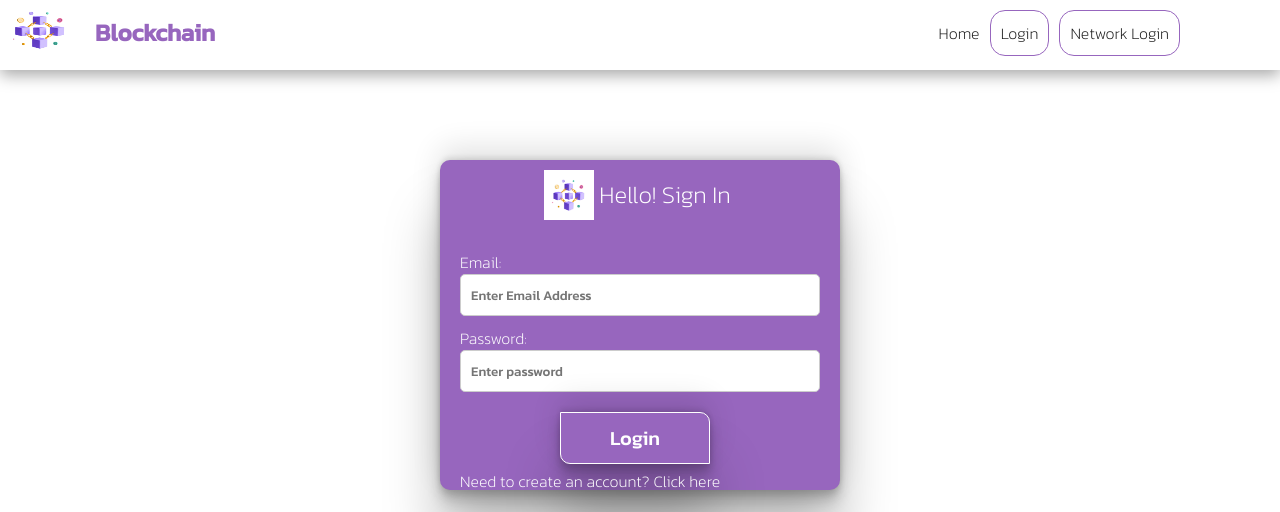
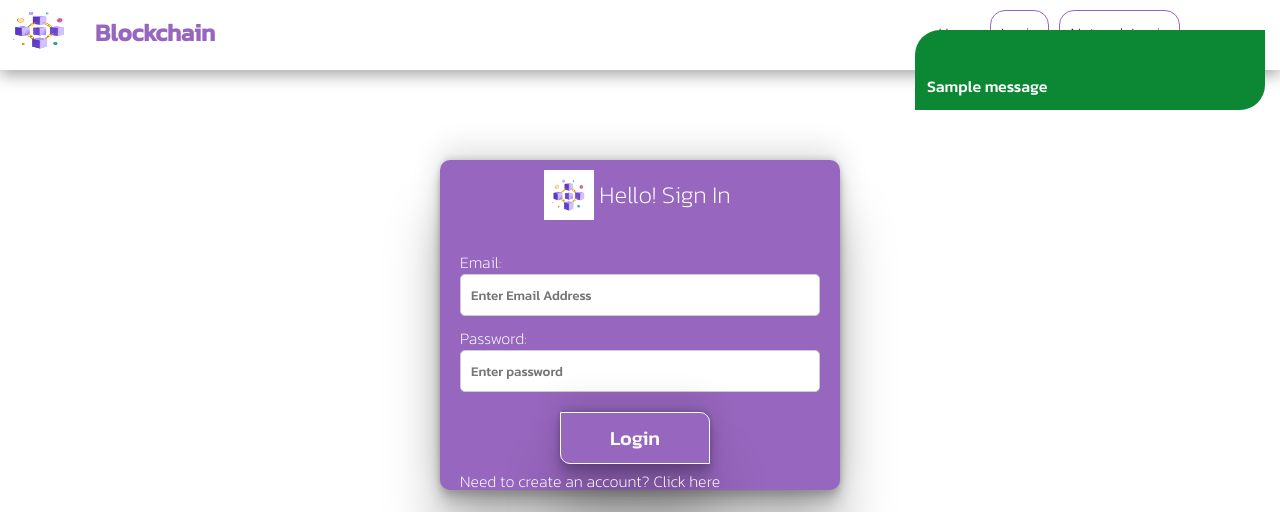
Before and after one commit to fathimaCode/Bid-Transaction-HMAC, a Django app: page /login/ in a window 1280 px wide. Shown: the top 512 px of the page. Run offline with Django 5.2, Linux system fonts and the light colour scheme; one stand-in notice (Sample message) is shown.

Commit message:
all the work is completed

```diff
--- a/eadmin/views.py
+++ b/eadmin/views.py
@@ -1,6 +1,7 @@
 from django.shortcuts import render,redirect
 from .models import particpantForm,LoginParticpantForm,particpants,tender,Blockchain,tenderCotated,TenderForm
 from datetime import datetime
+from django.http import HttpResponseRedirect
 
 from django.contrib import messages
 from .HmacEncoderDecoder import HmacEncoderDecoder
@@ -56,11 +57,15 @@ def login(request):
     return render(request,"common/loginPage.html", {'form':form})
 
 def register(request):
+    message = ''
     if request.method == 'POST':
         form = particpantForm(request.POST)
         if form.is_valid():
             form.save()
+            messages.success(request, "Your account has been created successfully!")
             return redirect('login')
+        else:
+            messages.error(request,"Invalid form submission")
     else:
         form = particpantForm()
     return render(request,"common/registerPage.html",{'form':form})
@@ -97,10 +102,21 @@ def getBidDetails(request,tender_id):
     bl_block = isTenderCotatedByUser(tender_id)
    # block_list = getattr(request, 'block_list', None)
     participant_info = getattr(request, 'participant_info', None)
-    return render(request,'e-participant/tenderDetails.html',{'tenderDetails':tenders,'block_list': bl_block, 'participant_info': participant_info})
+    print(participant_info.id)
+    currentUserid = 0
+    isCotated = False
+    for bbl in bl_block:
+        if int(bbl['userid']) == participant_info.id:
+            print("already cotated")
+            isCotated = True
+        else:
+            print("not quoted")
+
+    return render(request,'e-participant/tenderDetails.html',{'tenderDetails':tenders,'block_list': bl_block, 'participant_info': participant_info,"isCotated":isCotated})
 
 
 def newCotation(request):
+    message = ""
     if request.method=='POST':
         cotedAmount = request.POST.get('amount')
         userId = request.POST.get('userid')
@@ -122,7 +138,7 @@ def newCotation(request):
         else:
             createBlockchain(tenderNo,previousHash,encoded_data['digest'],encoded_data)
             tenderCote_create(tenderNo,userId)
-            message = "created successfully"
+            message = "Bid successfully"
     return render(request, "e-participant/index.html", {'participant_info': participant_info,'tenders':tenders,'message':message})
 
 def createBlockchain(tenderNo,previousHash,encoded,data ):
--- a/static/css/style.css
+++ b/static/css/style.css
@@ -12,10 +12,15 @@
 :root {
     --primary-color: #9766be;
     --light-primary-color: #be9fd8;
-    --green-color:#0c8835;
+    --green-color: #0c8835;
     --white-color: #ffff;
     --black-color: #0a0a0aee;
-    --red-color:#d30202;
+    --red-color: #d30202;
+    --grey-color: #b3b3b3;
+}
+
+body {
+    position: relative;
 }
 
 header {
@@ -27,18 +32,22 @@ header {
     z-index: 1000;
     box-shadow: rgba(0, 0, 0, 0.35) 0px 5px 15px;
 }
-.logo-container{
+
+.logo-container {
     display: flex;
 }
+
 header nav {
     display: flex;
     cursor: pointer;
     justify-content: space-between;
 
 }
-header nav h1{
+
+header nav h1 {
     margin: 15px;
 }
+
 header nav ul {
     margin: 15px;
     display: flex;
@@ -75,9 +84,7 @@ li span a:hover {
     color: var(--white-color);
 }
 
-.logo-image {
-
-}
+.logo-image {}
 
 .carousel {
     height: 400px;
@@ -87,13 +94,15 @@ li span a:hover {
     position: relative;
 
 }
-.heading{
+
+.heading {
     position: absolute;
     font-size: 1.8em;
     color: var(--white-color);
     margin: 15px;
     top: 50%;
 }
+
 .carousel img {
 
     width: 100%;
@@ -259,17 +268,20 @@ a {
 .dropdown:hover .dropdown-content {
     display: block;
 }
-.bl-fnt{
+
+.bl-fnt {
     font-weight: 200;
 }
-.bl-container{
+
+.bl-container {
     height: 100%;
     width: 100%;
     display: grid;
     margin: 20px;
     grid-template-columns: 1fr 1fr 1fr;
 }
-.bl-container .bl-card{
+
+.bl-container .bl-card {
     height: 250px;
     width: 350px;
     box-shadow: rgba(0, 0, 0, 0.2) 0px 12px 28px 0px, rgba(0, 0, 0, 0.1) 0px 2px 4px 0px, rgba(255, 255, 255, 0.05) 0px 0px 0px 1px inset;
@@ -277,7 +289,8 @@ a {
     margin: 5px;
     border-radius: 5px;
 }
-.bl-img{
+
+.bl-img {
     height: 120px;
     width: 170;
     position: absolute;
@@ -286,12 +299,14 @@ a {
     z-index: 1;
 
 }
-.bl-content{
+
+.bl-content {
     position: absolute;
     width: 100%;
-    height:100%;
+    height: 100%;
 }
-.bl-content .bl-title{
+
+.bl-content .bl-title {
     position: absolute;
     left: 0;
     top: 25px;
@@ -301,16 +316,19 @@ a {
     width: 100px;
     height: 30px;
 }
-.bl-content h6{
+
+.bl-content h6 {
     text-align: center;
 }
+
 .header-container {
     display: flex;
     justify-content: center;
     align-items: center;
     padding: 10px;
 }
-.bl-info{
+
+.bl-info {
     position: absolute;
     display: flex;
     padding: 5px;
@@ -319,31 +337,37 @@ a {
     width: 100%;
 
 }
-.bl-calender{
+
+.bl-calender {
     border-radius: 0 10px 0px 10px;
     padding: 4px;
     background-color: var(--primary-color);
     color: var(--white-color);
     width: 65%;
 }
-.bl-calender i{
+
+.bl-calender i {
     padding: 2px;
 }
-.bl-calender span{
+
+.bl-calender span {
     font-weight: 100;
     margin: 2px;
     padding: 5px;
 }
-.bl-cotation{
+
+.bl-cotation {
     width: 30%;
     padding: 2px;
     font-weight: 100;
 
 }
-.bl-cotation .header{
+
+.bl-cotation .header {
     font-size: 14px;
 }
-.bl-btn{
+
+.bl-btn {
     display: absolute;
     border: 1px solid var(--white-color);
     color: var(--black-color);
@@ -354,57 +378,74 @@ color: var(--white-color);
     border-radius: 0px 10px 0px 10px;
     box-shadow: rgba(0, 0, 0, 0.25) 0px 54px 55px, rgba(0, 0, 0, 0.12) 0px -12px 30px, rgba(0, 0, 0, 0.12) 0px 4px 6px, rgba(0, 0, 0, 0.17) 0px 12px 13px, rgba(0, 0, 0, 0.09) 0px -3px 5px;
 }
-.bl-btn.wd-1{
+
+.bl-btn.wd-1 {
     width: 120px;
     height: 60px;
     font-size: 1em;
     color: var(--white-color);
 }
-.bl-btn:hover{
+
+.bl-btn:hover {
     background-color: var(--green-color);
 }
-.card.cotation-card{
+
+.card.cotation-card {
     height: 250px;
     width: 500px;
+    position: relative;
 }
-.cotation-card p, form{
+
+.cotation-card p,
+form {
     padding: 10px;
 }
-.card.cotation-card.wd{
+
+.card.cotation-card.wd {
     height: 80%;
-    width: 800px;
+    width: 1000px;
     overflow: scroll;
 }
-.wd h2{
+
+.wd h2 {
     padding: 10px;
 }
-table{
+
+table {
     margin: 10px;
-    border: 1px solid var(--light-primary-color)
+    position: absolute;
+    border: 1px solid var(--black-color);
 }
-table thead{
-    background-color: var(--light-primary-color);
-    color: var(--white-color);
+
+table thead {
+    background-color: var(--grey-color);
+    color: var(--black-color);
 }
-table thead th{
+
+table thead th {
     padding: 15px;
 }
-tbody tr td{
-    border: 1px solid var(--light-primary-color);
+
+tbody tr td {
+    border: 1px solid var(--black-color);
     padding: 10px;
     text-align: center;
 
 }
-tbody tr:hover{
+
+tbody tr:hover {
     background-color: var(--light-primary-color);
+    border: 1px solid var(--black-color);
     color: var(--white-color);
 }
-.initalcotation{
+
+.initalcotation {
     border: 1px solid beige;
     height: 50px;
     margin-top: 100px;
 }
-.card .winner_container{
+
+.card .winner_container {
     position: absolute;
     top: 0;
     overflow: hidden;
@@ -412,30 +453,36 @@ tbody tr:hover{
     height: 100%;
 
 }
-.card .winner_container .winner_img_container{
+
+.card .winner_container .winner_img_container {
     position: absolute;
     object-fit: cover;
     width: 80%;
     align-self: center;
 
 }
-.winner_img_container img{
+
+.winner_img_container img {
     height: 150px;
     width: 200px;
 
 }
-.winner_content{
+
+.winner_content {
     margin-top: 160px;
 
 }
-.winner_content h2{
+
+.winner_content h2 {
     color: var(--primary-color);
 }
-.price{
+
+.price {
     overflow: hidden;
     display: flex;
 }
-.winner-name{
+
+.winner-name {
     position: absolute;
     bottom: 20px;
     left: 50px;
@@ -444,25 +491,29 @@ tbody tr:hover{
     color: var(--white-color);
     padding: 5px;
 }
-  .attack{
+
+.attack {
     height: 400px;
     width: 800px;
     margin: 5% auto;
     position: relative;
     box-shadow: rgba(0, 0, 0, 0.4) 0px 2px 4px, rgba(0, 0, 0, 0.3) 0px 7px 13px -3px, rgba(0, 0, 0, 0.2) 0px -3px 0px inset;
 }
-  .attack h1{
+
+.attack h1 {
     text-align: center;
     padding: 5px;
     color: var(--red-color);
 }
-  .attack img{
+
+.attack img {
     position: absolute;
     height: 330px;
     width: 400px;
     left: 150px;
 }
-  .bl-btn.cc{
+
+.bl-btn.cc {
     color: var(--white-color);
     font-size: 20px;
     padding: 10px;
@@ -470,6 +521,56 @@ width: 150px;
     margin-bottom: 5px;
     margin-left: 100px;
 }
-  .unavailable{
-    color:var(--red-color)
+
+.unavailable {
+    color: var(--red-color)
 }
+
+.message_container {
+    position: absolute;
+    height: 80px;
+    width: 350px;
+    border-radius: 25px 0px 25px 0px;
+    top: 30px;
+
+    right: 15px;
+    z-index: 1000;
+    padding: 10px;
+    display: flex;
+    flex-direction: column-reverse;
+    background-color: var(--green-color);
+    color: var(--white-color);
+
+
+}
+
+.message_container span {
+    margin: 2px;
+}
+
+.close {
+    position: absolute;
+    width: 25px;
+    height: 25px;
+    margin: 2px;
+    font-size: 20px;
+    right: 3px;
+    top: 5px;
+
+    color: white;
+    cursor: pointer;
+}
+
+.close:hover {
+    color: var(--red-color);
+    transform: translateX(5px);
+    animation: returnToOriginal 3s forwards;
+
+}
+@keyframes returnToOriginal {
+0%{
+    transform: translateX(5px);
+}100%{
+    transform: translateX(0px);
+}
+}
--- a/templates/common/layout.html
+++ b/templates/common/layout.html
@@ -34,5 +34,9 @@
     <footer>
         <p>Designed by Blockchain @2024</p>
     </footer>
+    <script>
+
+
+    </script>
 </body>
 </html>
--- a/templates/common/loginPage.html
+++ b/templates/common/loginPage.html
@@ -1,6 +1,19 @@
 {% extends 'common/layout.html' %}
 {% load static %}
 {% block main %}
+
+    {% if messages %}
+    <div class="message_container" id="close_button">
+
+        {% for message in messages %}
+        {% if message.tags == 'success' %}
+        <span>{{ message }}</span>
+        {% endif %}
+        {% endfor %}
+
+</div>
+{% endif %}
+
 
 
 <section>
--- a/templates/common/registerPage.html
+++ b/templates/common/registerPage.html
@@ -1,7 +1,6 @@
 {% extends 'common/layout.html' %}
 {% load static %}
 {% block main %}
-
 
 <section>
     <div class="card form bl-h">
```
Also changed, not shown: templates/e-participant/tenderDetails.html (+6 -1 lines), db.sqlite3, 1 other file. Lines whose indentation alone changed are shown as unchanged.
